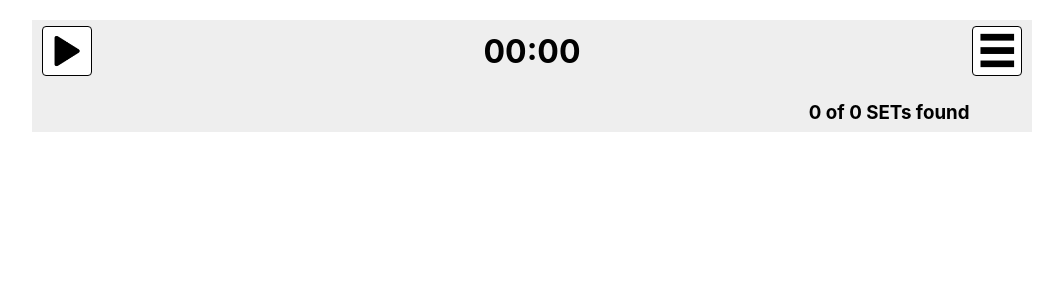
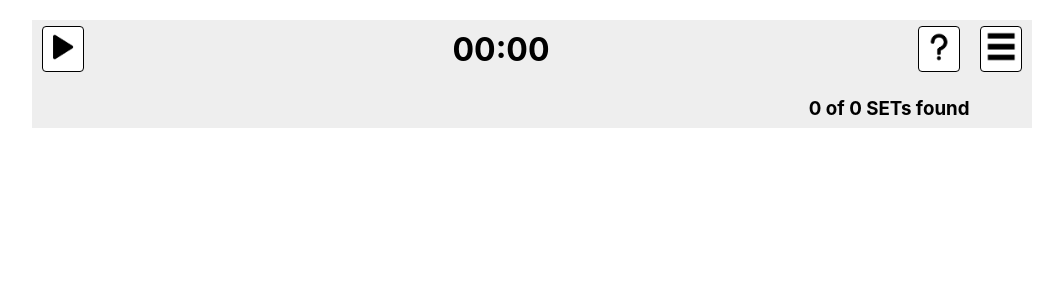
Before and after one commit to nxd/set, a React (Create React App) app: page / in a window 1280 px wide. Shown: the top 300 px of the page, without its empty margins (108-1171 px from the left). Built offline with nearby package versions, Linux system fonts and the light colour scheme.

Commit message:
split help and solve buttons in menu

```diff
--- a/src/Components/Menu/Menu.css
+++ b/src/Components/Menu/Menu.css
@@ -17,7 +17,7 @@
 	border-radius: 4px;
 	display: inline-block;
 	margin: 6px 10px;
-	height: 3em;
+	/*height: 3em;*/
 }
 
 .menu-button:hover {
@@ -30,7 +30,7 @@
 }
 
 .menu-button img {
-	height: 2.5em;
+	height: 2em;
 	margin: 4px;
 }
 
--- a/src/Components/Menu/Menu.js
+++ b/src/Components/Menu/Menu.js
@@ -24,12 +24,14 @@ class Menu extends React.Component {
 		//set static button icon locations
 		var newGameButtonSrc = process.env.PUBLIC_URL + 'icons/icon_refresh.png';
 		var shuffleButtonSrc = process.env.PUBLIC_URL + 'icons/icon_shuffle.png';
+		var helpButtonSrc = process.env.PUBLIC_URL + 'icons/icon_help.png';
 		var solveButtonSrc = process.env.PUBLIC_URL + 'icons/icon_solve.png';
 		var menuButtonSrc = process.env.PUBLIC_URL + 'icons/icon_menu.png';
 		var pauseButtonSrc;
 		var pauseButtonVis;
 		var newButtonVis;
 		var shuffleButtonVis;
+		var helpButtonVis;
 		var solveButtonVis;
 
 		//determine button status and icons for pregame
@@ -84,11 +86,17 @@ class Menu extends React.Component {
 					<h1 id='timerDisplay'>00:00</h1>
 				</div>
 				<div className={'submenu-group dropdown'}>
+
 					<div className={`menu-button ${solveButtonVis}`}
 						id='solveButton'
 						onClick={this.props.newGame}
 					>
 						<img src={solveButtonSrc}/>
+					</div>
+					<div className={`menu-button ${helpButtonVis}`}
+						id='helpButton'
+					>
+						<img src={helpButtonSrc}/>
 					</div>
 					<div id='settingsButton' className='menu-button'>
 						<img src={menuButtonSrc}/>
```
Also changed, not shown: public/icons/icon_help.png (added), public/icons/icon_solve.png.
